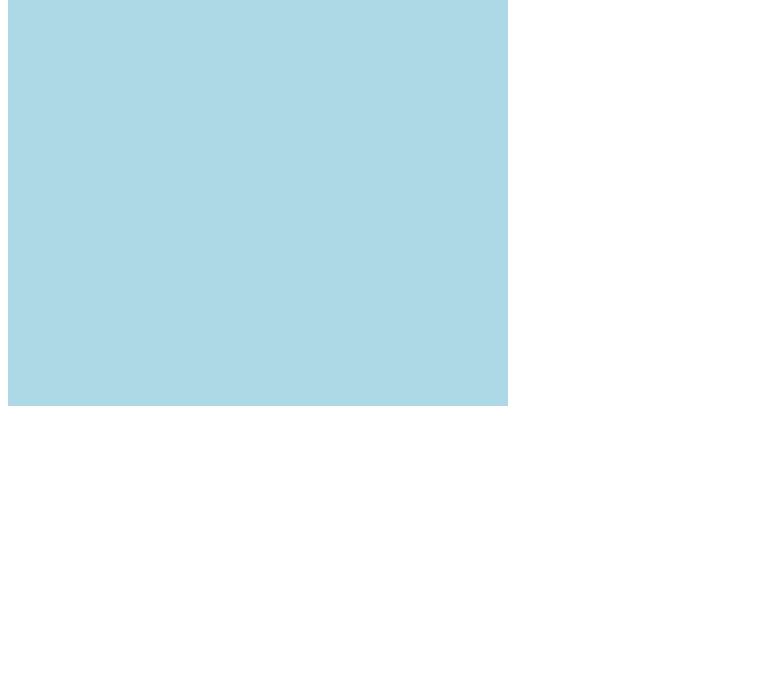
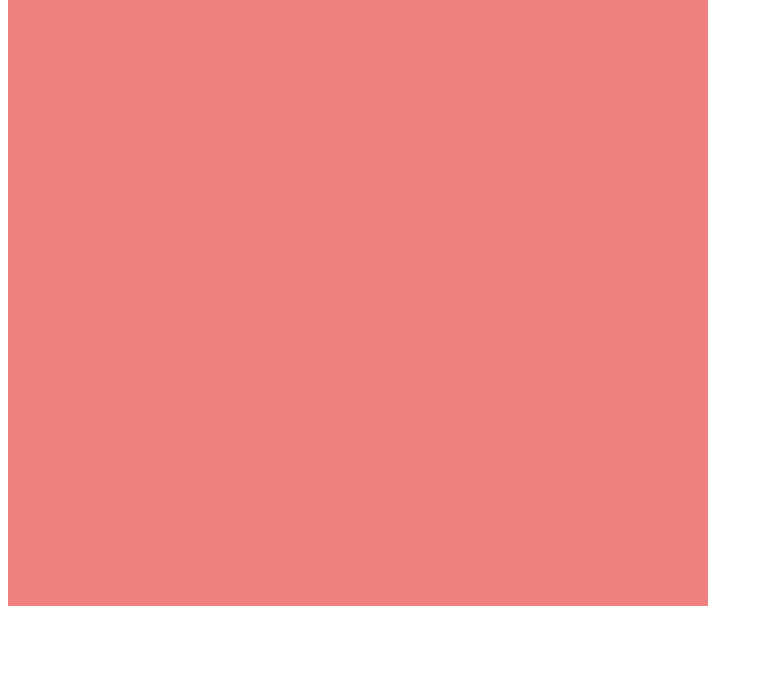
Before and after one commit to adityashroff05/MERN, a plain HTML site: page day6/responsiveWebsite.html in a window 1280 px wide. Shown: the part 102-800 px from the top of the page, without its empty margins (0-763 px from the left). Drawn offline with Linux system fonts and the light colour scheme.

Commit message:
responsive website

```diff
--- a/day6/ResponsiveWebsite.css
+++ b/day6/ResponsiveWebsite.css
@@ -14,3 +14,12 @@
     }
 
 }
+
+@media screen and (min-width:800px){
+    .container {
+        background-color: lightcoral;
+        width: 700px;
+        height: 700px;
+        font-size: 70px;
+    }
+}
```
